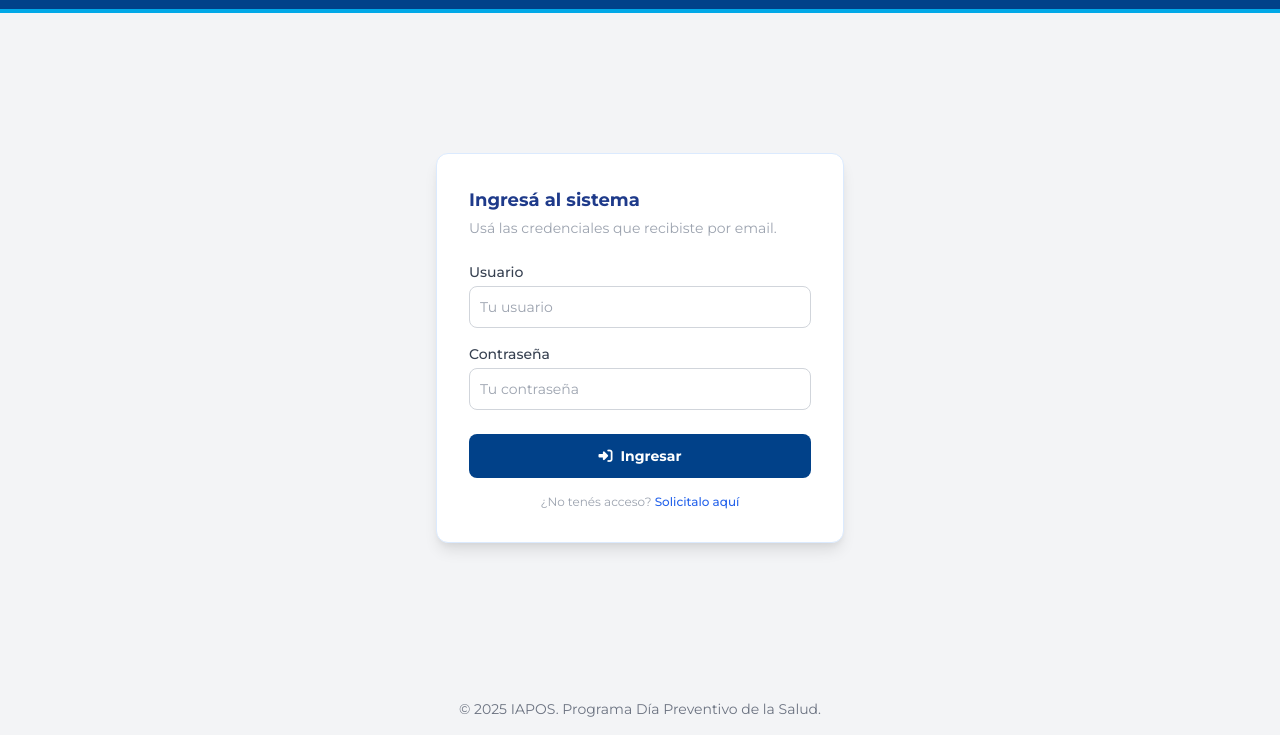
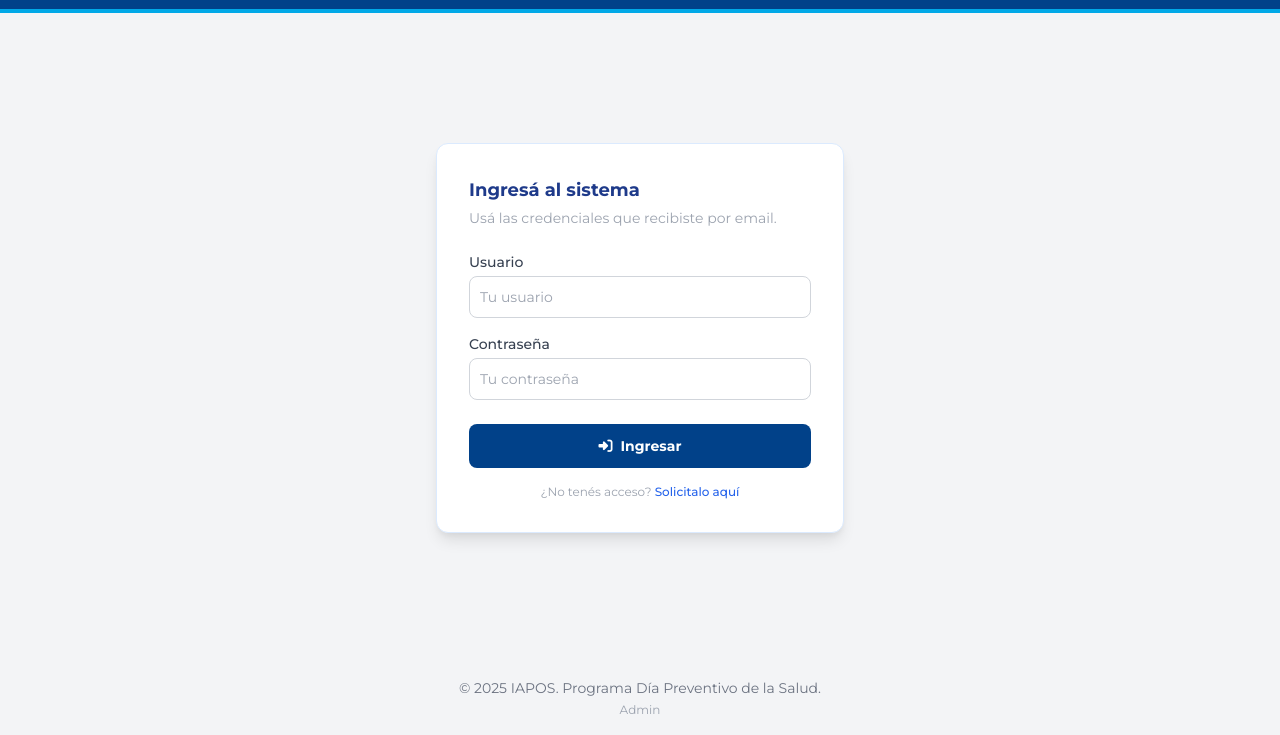
Before and after one commit to PabloRios80/PPDT-Auth, a website: page public/login.html in a window 1280 px wide. Shown: the part 65-800 px from the top of the page. Drawn offline with nearby package versions, Linux system fonts and the light colour scheme.

Commit message:
boton admin

```diff
--- a/public/login.html
+++ b/public/login.html
@@ -101,6 +101,7 @@
 
     <footer class="text-center text-sm text-gray-500 py-4">
         <p>&copy; 2025 IAPOS. Programa Día Preventivo de la Salud.</p>
+        <a href="admin.html" class="text-xs text-gray-400 hover:text-gray-500 mt-1 inline-block">Admin</a>
     </footer>
 
     <script>
```
